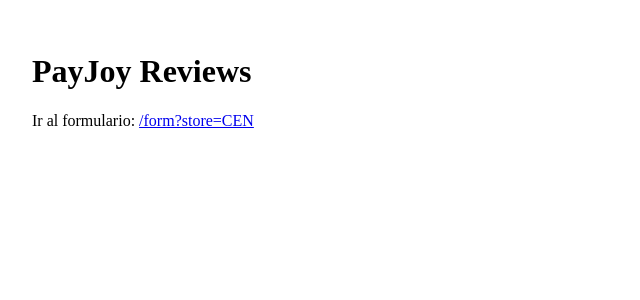
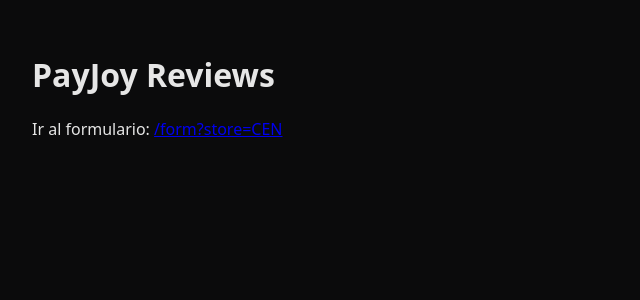
Before and after one commit to danieleconomist99/payjoy-reviews, a Next.js app: page / in a window 1280 px wide. Shown: the top 300 px of the page, without its empty margins (0-640 px from the left). Built offline with nearby package versions, Linux system fonts and the light colour scheme.

Commit message:
Create layout.jsx

```diff
--- /dev/null
+++ b/app/layout.jsx
@@ -0,0 +1,14 @@
+export const metadata = {
+  title: 'PayJoy Reviews',
+  description: 'MVP formulario de reviews',
+};
+
+export default function RootLayout({ children }) {
+  return (
+    <html lang="es">
+      <body style={{ background: '#0b0b0c', color: '#e6e6e6', fontFamily: 'system-ui, sans-serif' }}>
+        {children}
+      </body>
+    </html>
+  );
+}
```
